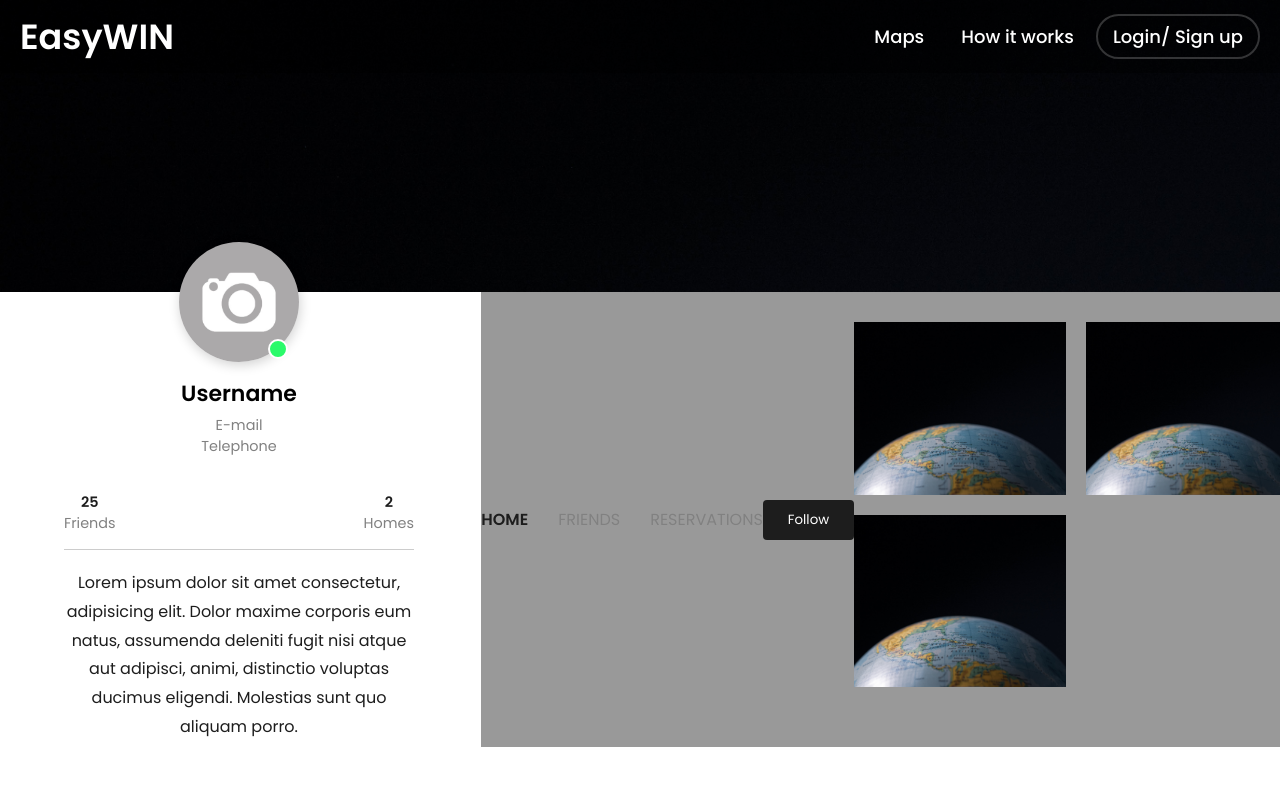
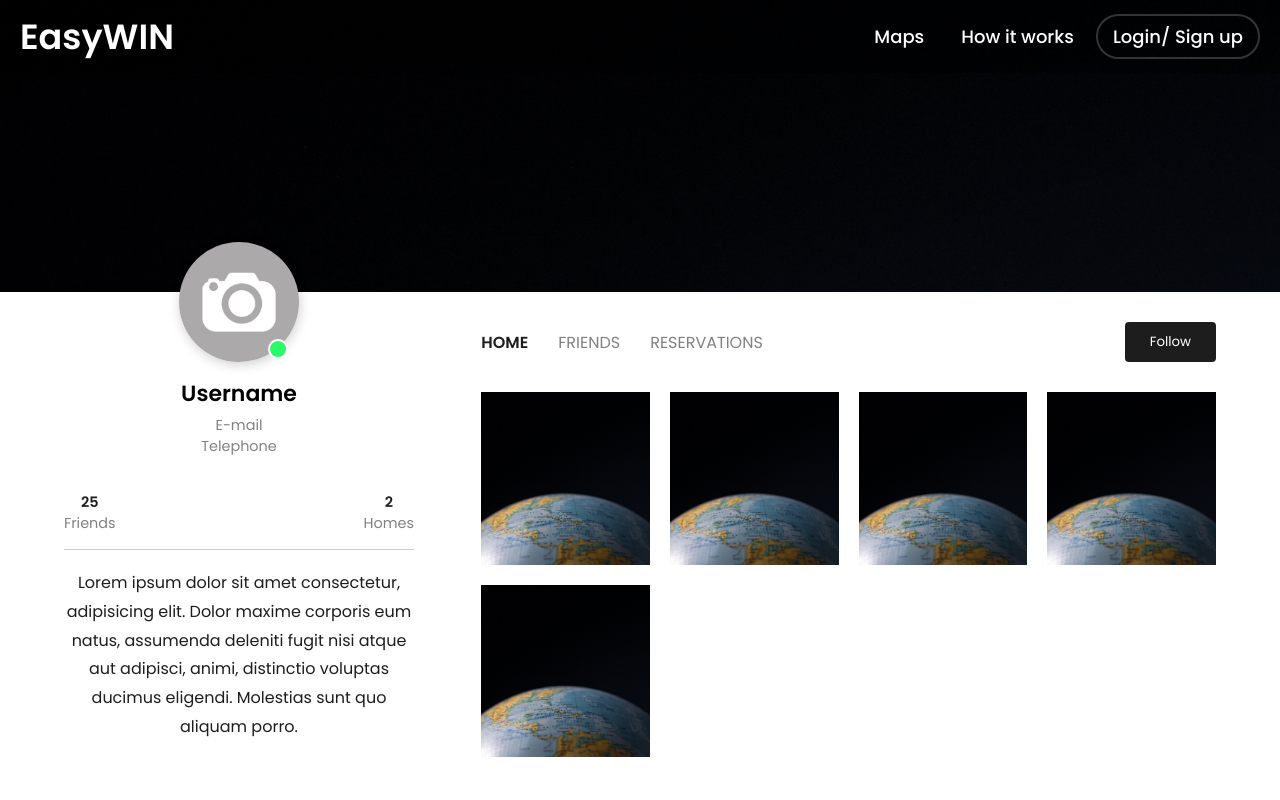
Before and after one commit to simaopbf/EaSywIN, a PHP site: page /profile.php in a window 1280 px wide. Run offline with PHP 8.4, Linux system fonts and the light colour scheme.

Commit message:
Profile page done

```diff
--- a/profile.css
+++ b/profile.css
@@ -1,24 +1,14 @@
 @import url('https://fonts.googleapis.com/css2?family=Poppins:wght@300;400;500;600;700;800;900&display=swap');
 
-:target{
-    scroll-margin-top: 70px;
-}
-*{
-    margin: 0;
-    padding: 0;
-    font-family:"Poppins", sans-serif;
-    scroll-behavior: smooth;
-}
+
 body{
     width: 100%;
     margin: 0;
     padding: 0;
     box-sizing: border-box;
     min-height: 100vh;
-    overflow-x: hidden;
+    font-family:"Poppins", sans-serif;
     background-color: #fff;
-
-
 }
 
 ul{
@@ -133,7 +123,13 @@ a{
     font-size: 1.3rem;
 }
 
-.header_wrapper .cols_container .right_col nav{
+.header_wrapper .cols_container .right_col {
+    height: 100%;
+    overflow-y: auto;
+    background-color: #fff;
+}
+
+.header_wrapper .cols_container .right_col .right-column-nav {
     display: flex;
     align-items: center;
     padding: 30px 0;
@@ -141,18 +137,18 @@ a{
     flex-direction: column;
 }
 
-.header_wrapper .cols_container .right_col nav ul{
+.header_wrapper .cols_container .right_col .right-column-nav ul{
     display: flex;
     gap: 20px;
     flex-direction: column;
 }
 
-.header_wrapper .cols_container .right_col nav ul li a{
+.header_wrapper .cols_container .right_col .right-column-nav ul li a{
     text-transform: uppercase;
     color:#818181;
 }
 
-.header_wrapper .cols_container .right_col nav button{
+.header_wrapper .cols_container .right_col .right-column-nav button{
     background: #1d1d1d;
     color: #fff;
     border: none;
@@ -162,18 +158,18 @@ a{
     margin-top: 20px;
 }
 
-.header_wrapper .cols_container .right_col nav ul li:nth-child(1) a{
+.header_wrapper .cols_container .right_col .right-column-nav ul li:nth-child(1) a{
     color: #1d1d1d;
     font-weight: 600;
 }
 
-.header_wrapper .cols_container .right_col nav button:hover{
+.header_wrapper .cols_container .right_col .right-column-nav button:hover{
    opacity: 0.8;
 }
 
 .header_wrapper .cols_container .right_col .Home{
     display: grid;
-    grid-template-columns: repeat(auto-fill, minmax(190px, 1fr));
+    grid-template-columns: repeat(auto-fill, minmax(150px, 1fr));
     gap: 20px;
 }
 
@@ -199,7 +195,7 @@ a{
         padding: 25px 0;
     }
 
-    .header_wrapper .cols_container .right_col nav ul{
+    .header_wrapper .cols_container .right_col .right-column-nav ul{
         flex-direction: row;
         gap: 30px;
     }
@@ -218,21 +214,32 @@ a{
         margin-right: auto;
     }
 
-    .header_wrapper .cols_container .right_col nav{
+    .header_wrapper .cols_container .right_col .right-column-nav{
         flex-direction: row;
     }
 
-    .header_wrapper .cols_container .right_col nav button{
+    .header_wrapper .cols_container .right_col .right-column-nav button{
         margin-top: 0;
     }
 
 }
 
+:target{
+    scroll-margin-top: 70px;
+}
+
+*{
+    margin: 0;
+    padding: 0;
+    font-family:"Poppins", sans-serif;
+    scroll-behavior: smooth;
+}
 
 img{
     width:100%;
 }
-nav{
+
+.header nav{
     position: fixed;
     background-color: rgba(0,0,0,0.4);
     width: 100%;
@@ -240,7 +247,7 @@ nav{
     padding: 10px 0;
     z-index: 12;
 }
-nav .menu{
+.header nav .menu{
     max-width: 1250px;
     margin: auto;
     display: flex;
@@ -376,7 +383,7 @@ nav .menu{
     align-items: center;
 }
 
-
+/*
 @media (max-width: 650px){
 
 
@@ -461,4 +468,4 @@ nav .menu{
         align-items: center;
     }
 
-}
+}*/
--- a/profile.php
+++ b/profile.php
@@ -1,15 +1,16 @@
 <!DOCTYPE html>
 <html lang="eng">
 
-</head>
+<head>
     <meta charset="UTF-8">
-<meta http-equiv="X-UA-Compatible" content="IE-edge">
+    <meta http-equiv="X-UA-Compatible" content="IE=edge">
     <meta name="viewport" content="widt=device-width, initial-scale=1.0">
     <title>Profile</title>
     <link rel="stylesheet" href="profile.css">
     <link href='https://unpkg.com/boxicons@2.1.4/css/boxicons.min.css' rel='stylesheet'>
-<head>
+</head>
 <body>
+    <div class="header">
         <nav>
             <div class="menu">
                 <div class="logo">
@@ -23,6 +24,7 @@
                 </ul>
             </div>
         </nav>
+    </div>
     <!--<div class="image_top">
         <img src="pexels-patrik-felker-6220559.jpg">
     </div> -->
@@ -58,14 +60,14 @@
             </div>
 
             <div class="right_col">
-                <nav>
+                <nav class="right-column-nav">
                     <ul>
                         <li><a href="#">Home</a></li>
                         <li><a href="#">Friends</a></li>
                         <li><a href="#">Reservations</a></li>
                     </ul>
                     <button>Follow</button>
-
+                </nav>
                 <div class="Home">
                     <img src="pexels-patrik-felker-6220559.jpg" alt="Photo">
                     <img src="pexels-patrik-felker-6220559.jpg" alt="Photo">
@@ -73,7 +75,7 @@
                     <img src="pexels-patrik-felker-6220559.jpg" alt="Photo">
                     <img src="pexels-patrik-felker-6220559.jpg" alt="Photo">
                 </div>
-                </nav>
+
             </div>
         </div>
     </div>
```
Lines whose indentation alone changed are shown as unchanged.
